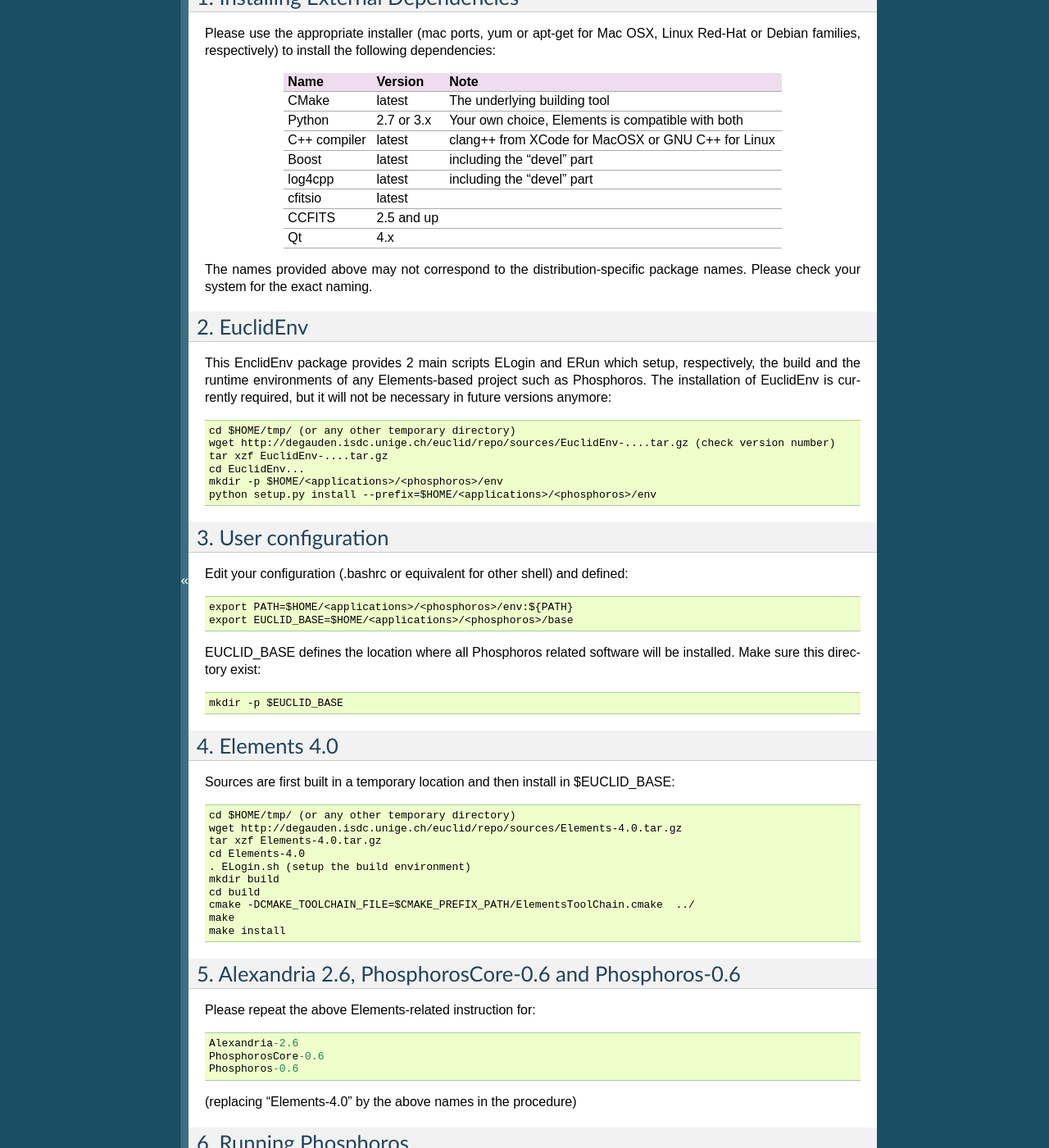
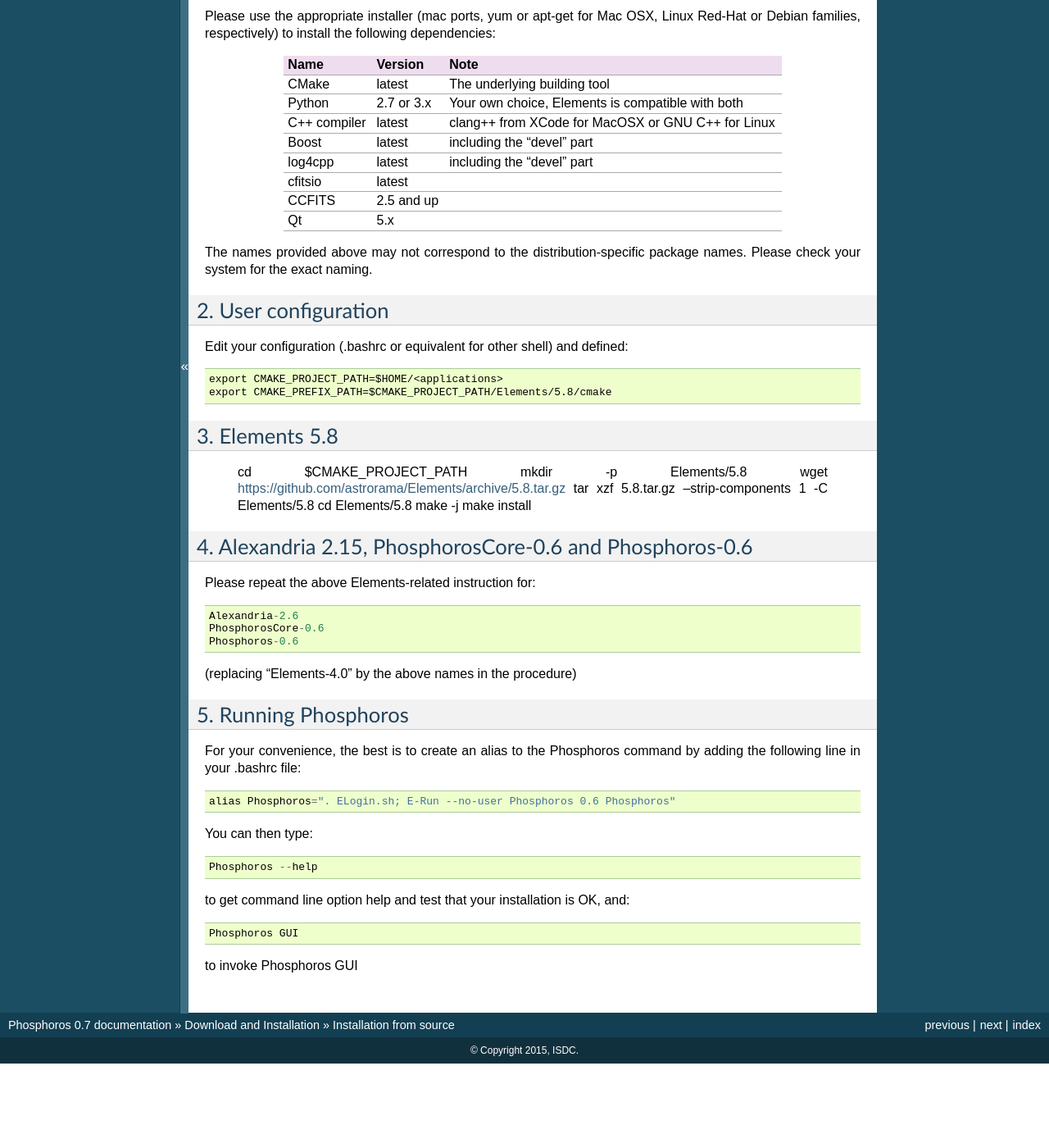
Before and after one commit to astrorama/PhosphorosDoc, a Sphinx documentation site: the page built from source/install/source.rst, in a window 1280 px wide and 1400 px high, scrolled down 374 px. Shown: the whole window at 82% size. Built offline with Sphinx 7.4.7, drawn with Linux system fonts in a browser that asks for light colours; after the commit the page ends 1671 px from its top, so only the background shows below that; some of the changed text lies outside the part shown.

```diff
--- a/source/install/index.rst
+++ b/source/install/index.rst
@@ -10,6 +10,4 @@ Instructions on how to download and install the Phosphoros software are provided
    :maxdepth: 1
 
    docker
-   macos
-   linux
    source
--- a/source/install/source.rst
+++ b/source/install/source.rst
@@ -7,11 +7,10 @@ Installation from source
 Phosphoros installation involve installing a number of tools/packages in a given order.
 
 #. External dependencies
-#. EuclidEnv (temporary)
 #. Elements (building and packaging framework)
 #. Alexandria (SDC-CH generic C++ library)
 #. PhosphorosCore (main package)
-#. Phosphoros (Qt4-based GUI)
+#. Phosphoros (Qt5-based GUI)
 
 Here we explain how to achieve a single-user installation of Phosphoros in a custom, local repository
 (for example $HOME/<applications>/<phosphoros>). If you want to carry out another type of installation, please review
@@ -42,56 +41,33 @@ to install the following dependencies:
 +-----------------+------------+---------------------------------------------------------+
 | CCFITS          | 2.5 and up |                                                         |
 +-----------------+------------+---------------------------------------------------------+
-| Qt              | 4.x        |                                                         |
+| Qt              | 5.x        |                                                         |
 +-----------------+------------+---------------------------------------------------------+
 
 The names provided above may not correspond to the distribution-specific package names. Please check your system for
 the exact naming.
 
-2. EuclidEnv
-------------
-
-This EnclidEnv package provides 2 main scripts ELogin and ERun which setup, respectively, the build and the runtime
-environments of any Elements-based project such as Phosphoros. The installation of EuclidEnv is currently required, but
-it will not be necessary in future versions anymore::
-
-    cd $HOME/tmp/ (or any other temporary directory)
-    wget http://degauden.isdc.unige.ch/euclid/repo/sources/EuclidEnv-....tar.gz (check version number)
-    tar xzf EuclidEnv-....tar.gz
-    cd EuclidEnv...
-    mkdir -p $HOME/<applications>/<phosphoros>/env
-    python setup.py install --prefix=$HOME/<applications>/<phosphoros>/env
-
-3. User configuration
+2. User configuration
 ---------------------
 
 Edit your configuration (.bashrc or equivalent for other shell) and defined::
 
-    export PATH=$HOME/<applications>/<phosphoros>/env:${PATH}
-    export EUCLID_BASE=$HOME/<applications>/<phosphoros>/base
+    export CMAKE_PROJECT_PATH=$HOME/<applications>
+    export CMAKE_PREFIX_PATH=$CMAKE_PROJECT_PATH/Elements/5.8/cmake
 
-EUCLID_BASE defines the location where all Phosphoros related software will be installed. Make sure this directory exist::
-
-    mkdir -p $EUCLID_BASE
-
-4. Elements 4.0
+3. Elements 5.8
 ---------------
 
-Sources are first built in a temporary location and then install in $EUCLID_BASE::
-
-    cd $HOME/tmp/ (or any other temporary directory)
-    wget http://degauden.isdc.unige.ch/euclid/repo/sources/Elements-4.0.tar.gz
-    tar xzf Elements-4.0.tar.gz
-    cd Elements-4.0
-    . ELogin.sh (setup the build environment)
-    mkdir build
-    cd build
-    cmake -DCMAKE_TOOLCHAIN_FILE=$CMAKE_PREFIX_PATH/ElementsToolChain.cmake  ../
-    make
+    cd $CMAKE_PROJECT_PATH
+    mkdir -p Elements/5.8
+    wget https://github.com/astrorama/Elements/archive/5.8.tar.gz
+    tar xzf 5.8.tar.gz --strip-components 1 -C Elements/5.8
+    cd Elements/5.8
+    make -j
     make install
 
-5. Alexandria 2.6, PhosphorosCore-0.6 and Phosphoros-0.6
---------------------------------------------------------
+4. Alexandria 2.15, PhosphorosCore-0.6 and Phosphoros-0.6
+---------------------------------------------------------
 
 Please repeat the above Elements-related instruction for::
 
@@ -101,7 +77,7 @@ Please repeat the above Elements-related instruction for::
 
 (replacing "Elements-4.0" by the above names in the procedure)
 
-6. Running Phosphoros
+5. Running Phosphoros
 ---------------------
 
 For your convenience, the best is to create an alias to the Phosphoros command
```
Also changed, not shown: source/install/linux.rst (deleted, +0 -47 lines), source/install/macos.rst (deleted, +0 -25 lines).
